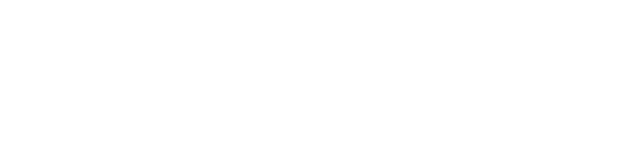
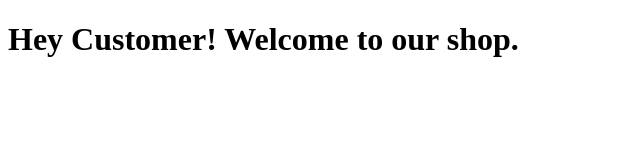
Before and after one commit to sodhir/XYZ-Project, a plain HTML site: page index.html in a window 1280 px wide. Shown: the whole page, without its empty margins (0-640 px from the left). Drawn offline with Linux system fonts and the light colour scheme.

Commit message:
Page with greeting header

```diff
--- a/index.html
+++ b/index.html
@@ -3,5 +3,6 @@
   <head>
     <title>Welcome to XYZ</title>
   </head>
-  <body></body>
+  <body>
+  <h1>Hey Customer! Welcome to our shop.</body>
 </html>
```
